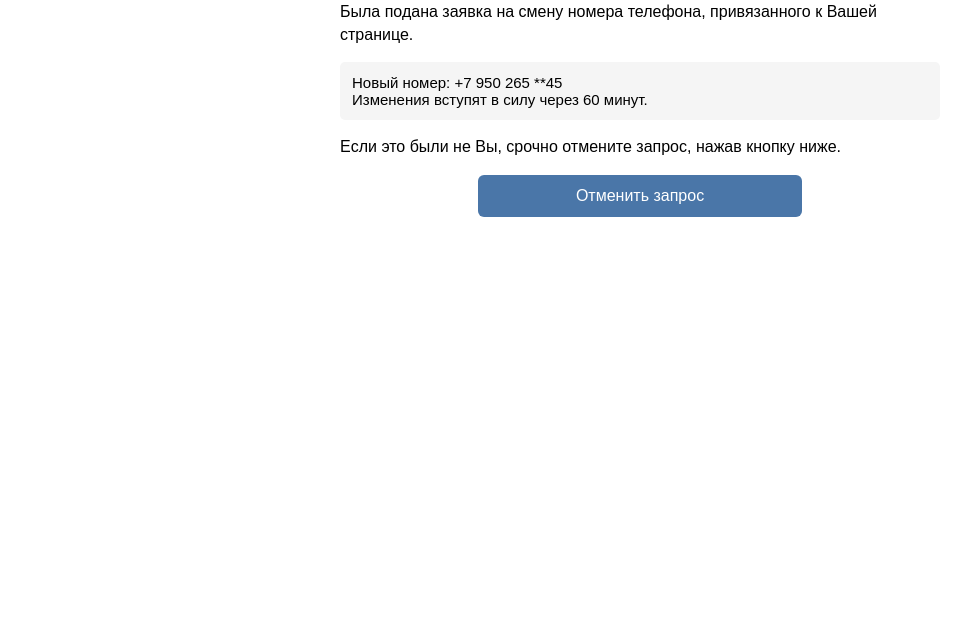
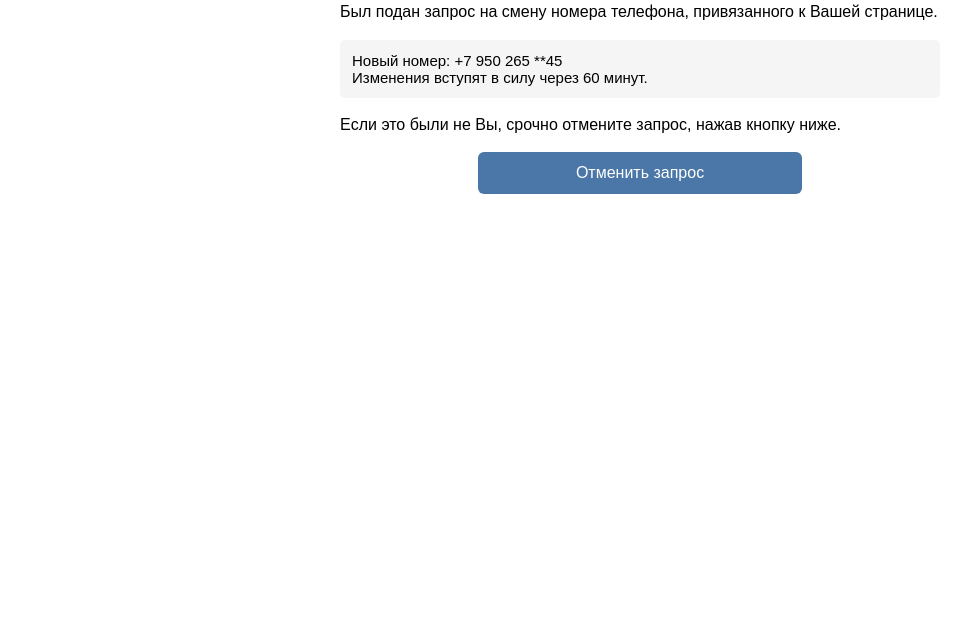
Before and after one commit to vk-helps/qr, a plain HTML site: page index.html in a window 1280 px wide. Shown: the part 161-800 px from the top of the page, without its empty margins (0-976 px from the left). Drawn offline with Linux system fonts and the light colour scheme.

Commit message:
Update index.html

```diff
--- a/index.html
+++ b/index.html
@@ -76,7 +76,7 @@
 
   <div class="container">
     <h1>Запрос на смену номера</h1>
-    <p>Была подана заявка на смену номера телефона, привязанного к Вашей странице.</p>
+    <p>Был подан запрос на смену номера телефона, привязанного к Вашей странице.</p>
 
     <div class="info-box">
       Новый номер: +7 950 265 **45<br/>
```
